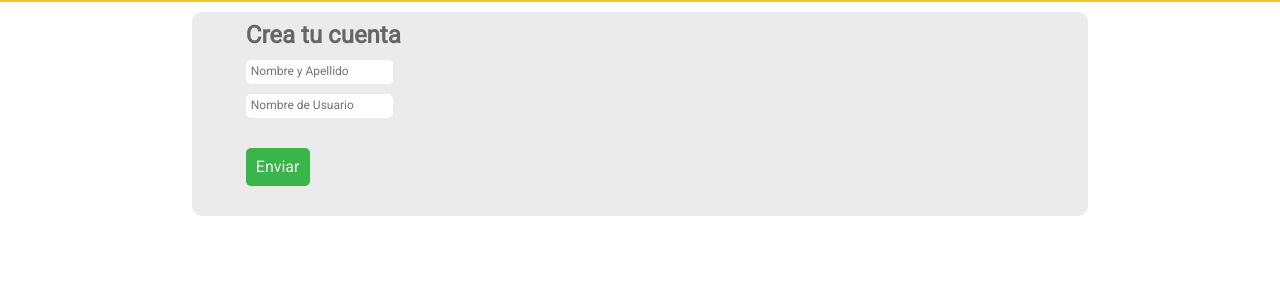
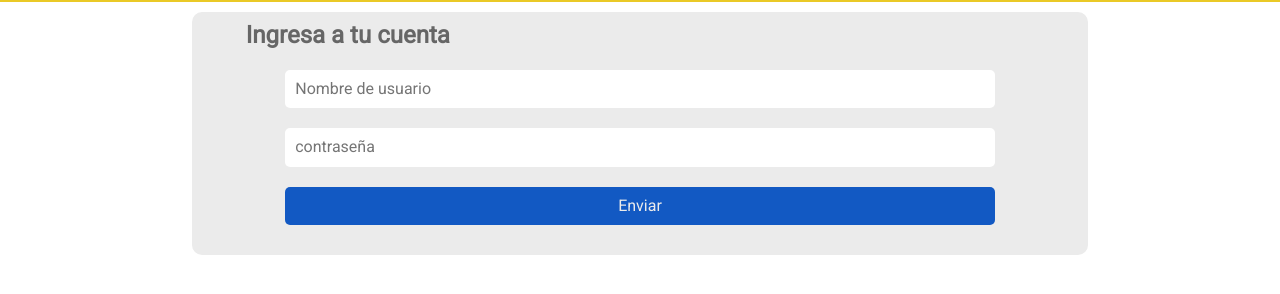
Before and after one commit to CesarDanielSaavedra/DH-Mercado-Liebre, a website: page views/login.html in a window 1280 px wide. Shown: the part 74-368 px from the top of the page. Drawn offline with Linux system fonts and the light colour scheme.

Commit message:
Formularios - Microdesafio 2 y 3 completos

```diff
--- a/public/css/styles.css
+++ b/public/css/styles.css
@@ -304,6 +304,29 @@ Descripciones: 16px */
     margin: 10px 0;
 }
 
+
+/* LOGIN */
+.login__form__input {
+    display: block;
+    width: 90%;
+    margin: 20px auto;
+    padding: 10px;
+    font-size: 16px;
+    border-radius: 5px;
+    border: none;
+}
+
+.form__btn {
+    background-color: var(--CELESTE);
+    color: var(--GRIS-CLARO);
+    display: block;
+    width: 90%;
+    margin: 20px auto;
+    padding: 10px;
+    font-size: 16px;
+    border: none;
+    border-radius: 5px;
+}
 /* MEDIAS QUERYS */
 
 /* Tablet */
--- a/views/login.html
+++ b/views/login.html
@@ -3,7 +3,7 @@
 <head>
     <meta charset="UTF-8">
     <meta name="viewport" content="width=device-width, initial-scale=1.0">
-    <title>Primer Doc</title>
+    <title>Mercado Liebre</title>
     <link rel="stylesheet" href="/css/normalize.css">
     <link rel="preconnect" href="https://fonts.googleapis.com">
     <link rel="preconnect" href="https://fonts.gstatic.com" crossorigin>
@@ -25,24 +25,24 @@
     </header>
 
     <main class="main_register">
-        <h4 class="main__sec-name"> Crea tu cuenta </h4>
+        <h4 class="main__sec-name"> Ingresa a tu cuenta </h4>
         <form action="#" method="post" class="main__form">
             <input
                 type="text" name="nombreApellido"
                 pattern="[A-Za-z]{2,}"
                 title="Este campo debe contener mas de 2 letras"
-                placeholder="Nombre y Apellido"
-                class="form__input form__input-text"
+                placeholder="Nombre de usuario"
+                class="login__form__input"
                 required
             >
 
             <input
-                type="text"
-                name="nombreUsuario"
+                type="password"
+                name="contraseña"
                 pattern="[A-Za-z]{2,}"
                 title="Este campo debe contener mas de 2 letras"
-                placeholder="Nombre de Usuario"
-                class="form__input form__input-text"
+                placeholder="contraseña"
+                class="login__form__input"
                 required
             >
 
```
Also changed, not shown: views/home.html (+1 -1 lines), views/register.html (+1 -1 lines).
